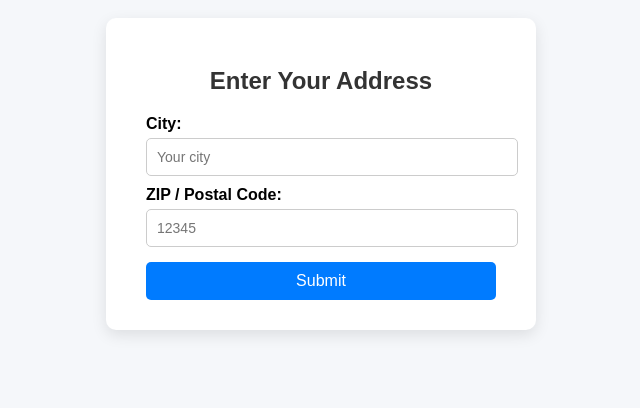
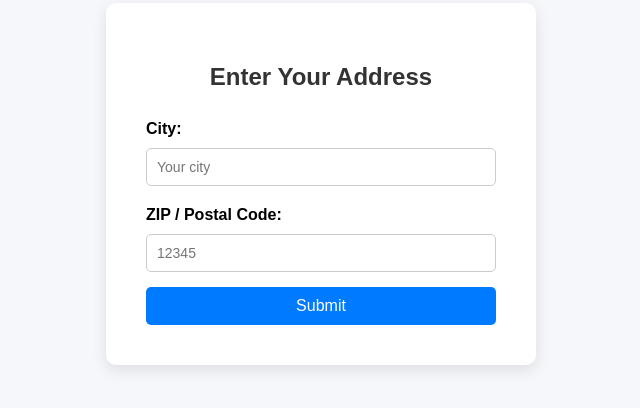
Before and after one commit to Jacob-McCallum/DES222-Task-3, a plain HTML site: page Index.html in a window 1280 px wide. Shown: the part 224-632 px from the top of the page, without its empty margins (319-959 px from the left). Drawn offline with Linux system fonts and the light colour scheme.

Commit message:
Changes to CSS

```diff
--- a/style.css
+++ b/style.css
@@ -10,23 +10,26 @@ body {
 
 .form-container {
   background: #ffffff;
-  padding: 30px 40px;
+  padding: 40px 40px;
   border-radius: 10px;
   box-shadow: 0 5px 15px rgba(0,0,0,0.1);
   width: 350px;
-  margin-bottom: 20px;
+  /*  margin-bottom: 20px; */
+  align-self: center;
 }
 
 h2 {
   text-align: center;
-  margin-bottom: 20px;
+/*  margin-bottom: 20px; */
   color: #333;
 }
 
 label {
   font-weight: bold;
   display: block;
-  margin: 10px 0 5px;
+  margin: 10px 0 10px;
+  padding-top: 10px;
+  align-items: center;
 }
 
 input[type="text"] {
@@ -35,6 +38,7 @@ input[type="text"] {
   border: 1px solid #ccc;
   border-radius: 5px;
   font-size: 14px;
+  box-sizing: border-box;
 }
 
 input[type="submit"] {
```
